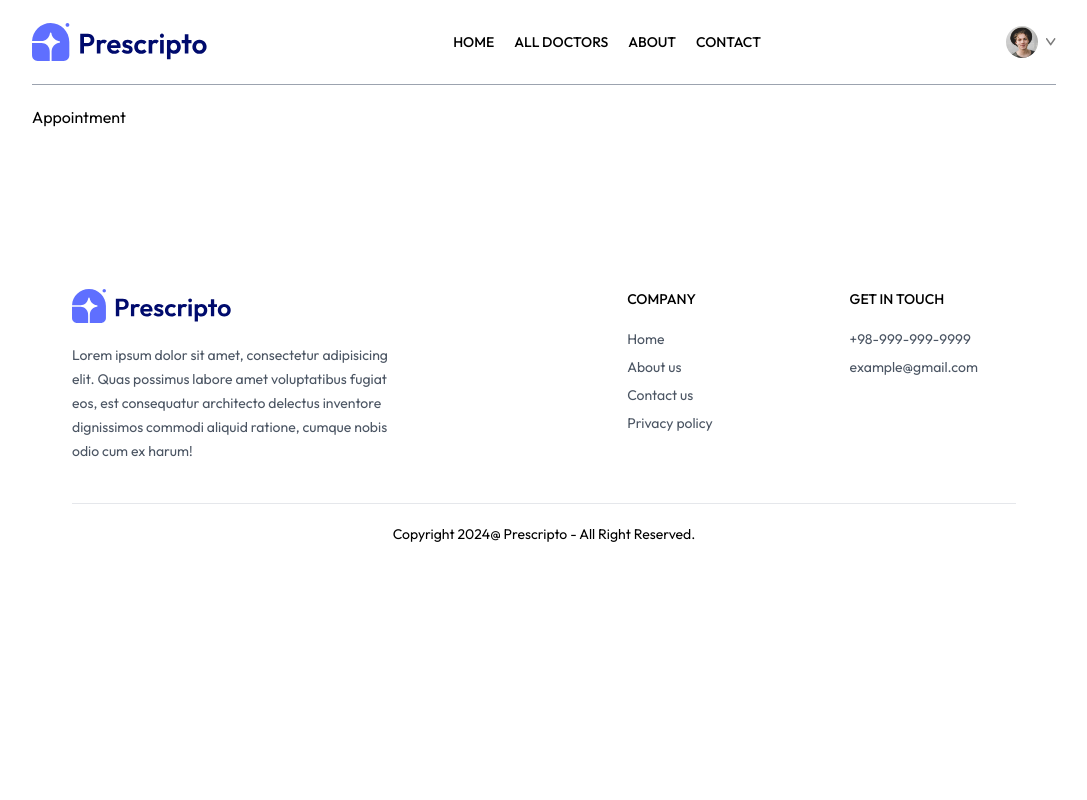
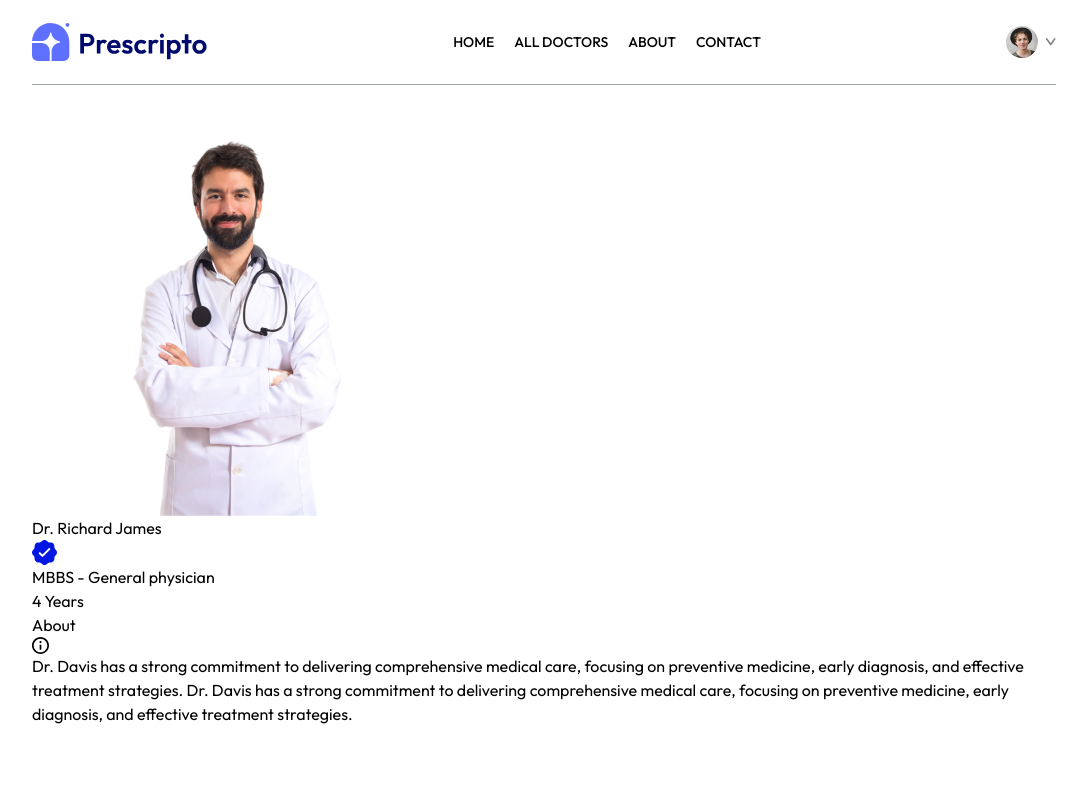
Before and after one commit to IsmaeilSaberi/dr-appointment-booking-app, a React (Vite) app in the folder frontend/: page /appointment/1 in a window 1280 px wide. Shown: the top 800 px of the page, without its empty margins (96-1183 px from the left). Built offline with nearby package versions, Linux system fonts and the light colour scheme.

Commit message:
completing some part of doctor details

```diff
--- a/frontend/src/pages/Appointment.jsx
+++ b/frontend/src/pages/Appointment.jsx
@@ -1,7 +1,54 @@
-import React from "react";
+import React, { useContext, useState, useEffect } from "react";
+import { useParams } from "react-router-dom";
+import { AppContext } from "../context/AppContext";
+import { assets } from "../assets/assets";
 
 const Appointment = () => {
-  return <div>Appointment</div>;
+  const { docId } = useParams();
+
+  const { doctors } = useContext(AppContext);
+  const [docInfo, setDocInfo] = useState(null);
+
+  const fetchDocInfo = () => {
+    const docInfo = doctors.find((doc) => (doc._id = docId));
+    setDocInfo(docInfo);
+  };
+
+  useEffect(() => {
+    fetchDocInfo();
+  }, [doctors, docId]);
+
+  return (
+    docInfo && (
+      <div>
+        {/* Doctor Dtails */}
+        <div>
+          <div>
+            <img src={docInfo.image} alt="" />
+          </div>
+          <div>
+            {/* Doc info like name degree and .... */}
+            <p>
+              {docInfo.name} <img src={assets.verified_icon} alt="" />
+            </p>
+            <div>
+              <p>
+                {docInfo.degree} - {docInfo.speciality}
+              </p>
+              <button>{docInfo.experience}</button>
+            </div>
+            {/* Doctor About */}
+            <div>
+              <p>
+                About <img src={assets.info_icon} alt="" />
+              </p>
+              <p>{docInfo.about}</p>
+            </div>
+          </div>
+        </div>
+      </div>
+    )
+  );
 };
 
 export default Appointment;
```
